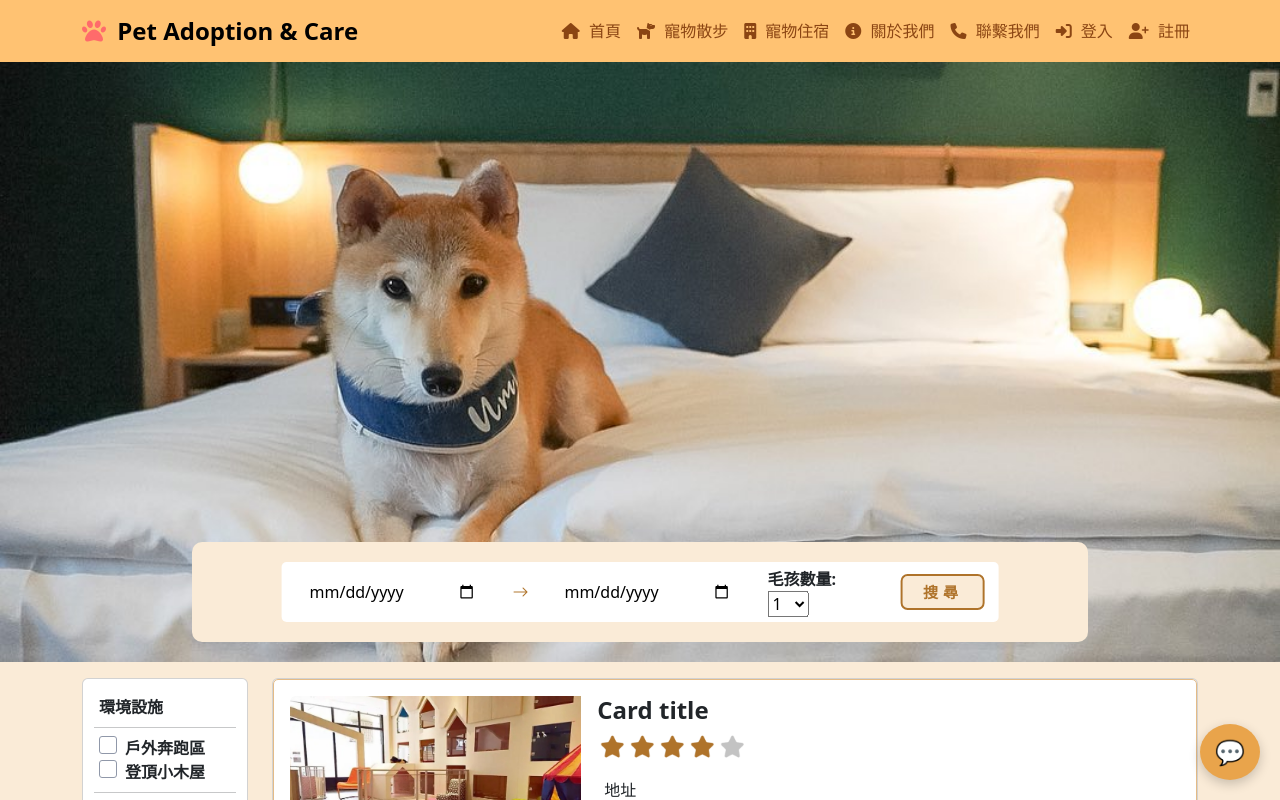
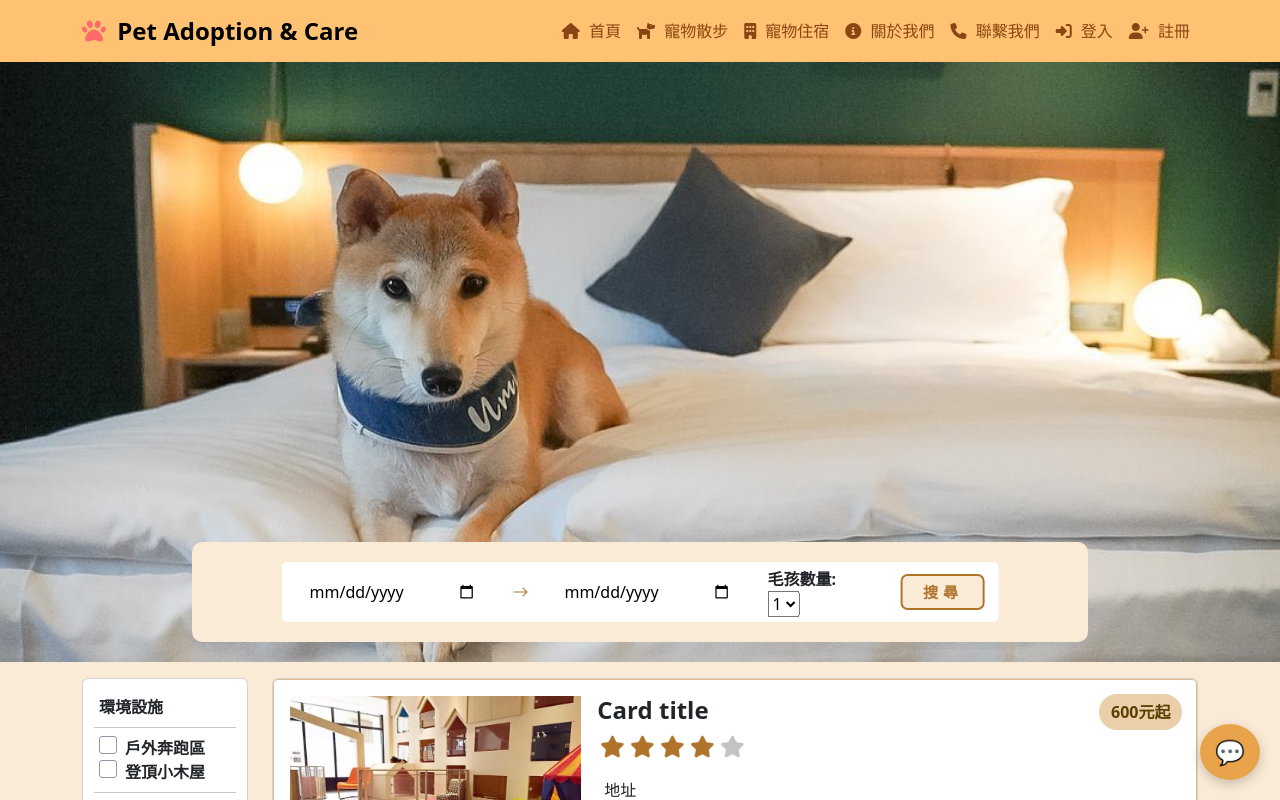
Before and after one commit to sa585951/PetService-project, a Vue app: page /hotel in a window 1280 px wide. Shown: the top 800 px of the page. Built offline with nearby package versions, Linux system fonts and the light colour scheme; the HTML template or start-up script is replaced by a standard one.

Commit message:
加入list動態價錢標籤  毛孩數量select選項減少 Detail表格重排 移動地圖按鈕位置

```diff
--- a/src/components/HotelCard.vue
+++ b/src/components/HotelCard.vue
@@ -1,6 +1,7 @@
 <template>
 <router-link :to="`/HotelDetail/${{ hotelId }}`" class="text-decoration-none" >
 <div class="card mb-3" style="max-width: 100%;" id="hotelId">
+    <div class="price-tag">600元起</div>
     <div class="row g-0 hotel_card">
         <div class="col-md-4 p-3 pe-0">
             <img src="../assets/Hotel/hotel_1.jpg" class="img-fluid rounded-start" alt="...">
@@ -8,6 +9,7 @@
         <div class="col-md-8">
             <div class="card-body">
                 <h4 class="card-title fw-bold">Card title</h4>
+
                 <div class="p-0">
                     <img class="star" src="../assets/Hotel/star_light.png">
                     <img class="star" src="../assets/Hotel/star_light.png">
@@ -19,7 +21,7 @@
                     <p class="card-text">地址</p>
                     <p class="card-text">電話</p>
                     <p class="card-text">Email</p>
-                    <div class="">
+                    <div style="width: 90%;">
                         <table class="room-table card-text">
                             <tbody>
                                 <tr>
@@ -50,6 +52,9 @@
 </script>
 
 <style scoped>
+    .card {
+        position: relative
+    }
     .star {
         width: 30px;
         height: 30px;
@@ -86,4 +91,33 @@
         font-size: 14px;
         font-size: 1rem;
     }
+
+    /* 價錢標籤CSS開始 */
+    .price-tag {
+        position: absolute;
+        top: 15px;
+        right: 15px;
+        background-color: rgb(235, 207, 170);
+        color: #5a3e00;
+        padding: 6px 12px;
+        border-radius: 20px;
+        font-weight: bold;
+        animation: floatAndGlow 2.5s ease-in-out infinite;
+        z-index: 2;
+        will-change: transform;
+    }
+    @keyframes floatAndGlow {
+        0% {
+            transform: translateY(0px);
+            /* box-shadow: 0 0 10px rgba(179, 139, 65, 0.6); */
+        }
+        50% {
+            transform: translateY(-5px);
+            /* box-shadow: 0 0 20px rgba(179, 139, 65, 0.6); */
+        }
+        100% {
+            transform: translateY(0px);
+            /* box-shadow: 0 0 10px rgba(212, 160, 62, 0.6); */
+        }
+    }   /* 價錢標籤CSS結束 */
 </style>
--- a/src/views/HotelDetailView.vue
+++ b/src/views/HotelDetailView.vue
@@ -33,7 +33,7 @@
                                         <img class="star" src="../assets/Hotel/star_gray.png" />
                                     </div>
                                     </div></div>
-                                <div class="pt-2">
+                                <div class="pt-2 mb-3">
                                     <p class="card-text">
                                         <i class="bi bi-check2 me-2"></i>24小時陪伴
                                         <i class="bi bi-check2 ms-2 me-2"></i>24小時陪伴
@@ -46,24 +46,28 @@
                                     <p class="card-text">電話</p>
                                     <p class="card-text">Email</p>
                                 <div>
-                                    <div class="container">
+                                    <div style="width: 95%;">
                                     <table class="room-table card-text">
                                     <tbody>
                                         <tr>
                                             <td class="td-title fw-bold">小型犬房</td>
-                                            <td class="td-title fw-bold">中型犬房</td>
+                                            <td>剩餘 10 間</td>
+                                            <td>600 元</td>
                                         </tr>
                                         <tr>
-                                            <td class="qty">剩餘 10 間</td>
+                                            <td class="td-title fw-bold">中型犬房</td>
                                             <td>剩餘 10 間</td>
+                                            <td>900 元</td>
                                         </tr>
                                         <tr>
                                             <td class="td-title fw-bold">大型犬房</td>
-                                            <td class="td-title fw-bold">貓咪房</td>
+                                            <td>剩餘 10 間</td>
+                                            <td>1200 元</td>
                                         </tr>
                                         <tr>
-                                            <td class="qty">剩餘 10 間</td>
+                                            <td class="td-title fw-bold">貓咪房</td>
                                             <td>剩餘 10 間</td>
+                                            <td>650 元</td>
                                         </tr>
                                     </tbody>
                                     </table>
@@ -71,7 +75,7 @@
                                 </div>
 
                                 </div>
-                            <div class="pt-5">
+                            <div class="pt-4 d-flex justify-content-end align-items-end pe-3">
                                 <!-- 開啟地圖 --><Map></Map>
                             </div>
 
--- a/src/views/HotelView.vue
+++ b/src/views/HotelView.vue
@@ -19,12 +19,6 @@
                         <option value="2">2</option>
                         <option value="3">3</option>
                         <option value="4">4</option>
-                        <option value="5">5</option>
-                        <option value="6">6</option>
-                        <option value="7">7</option>
-                        <option value="8">8</option>
-                        <option value="9">9</option>
-                        <option value="10">10</option>
                     </select>
                 </div>
                 <div class="col-2 p-2">
```
